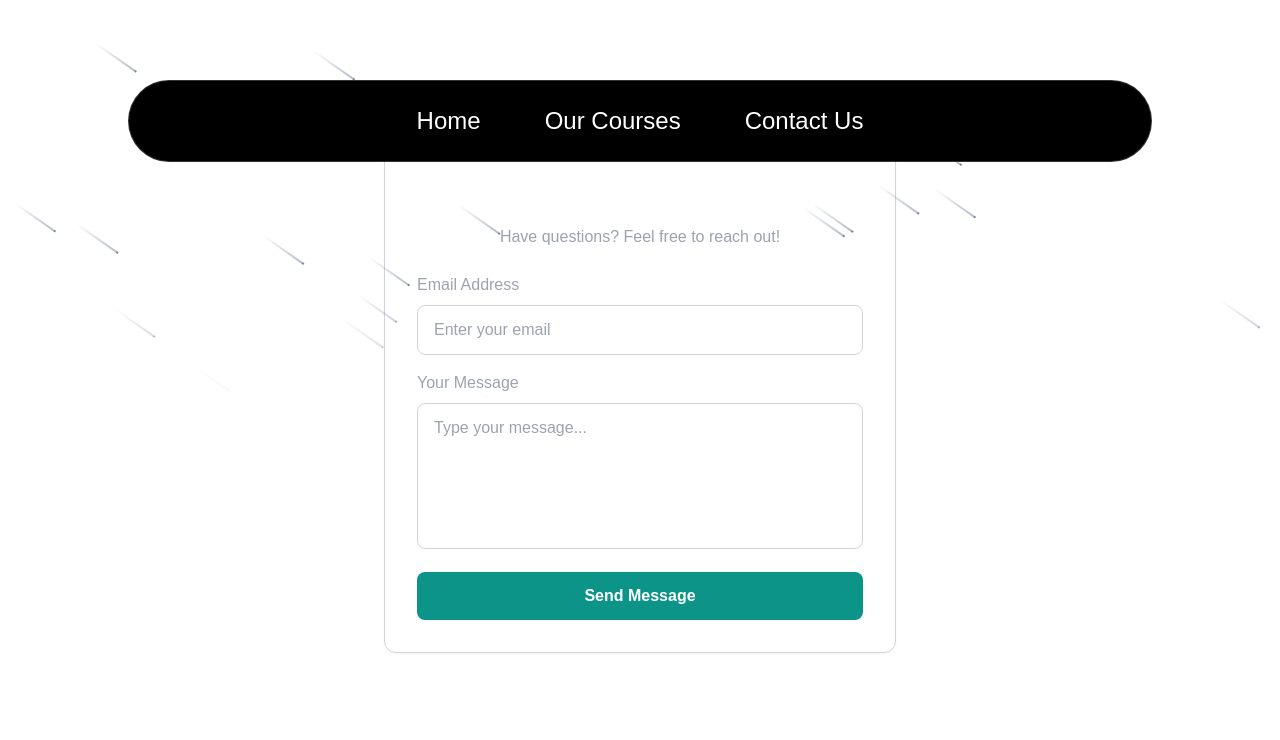
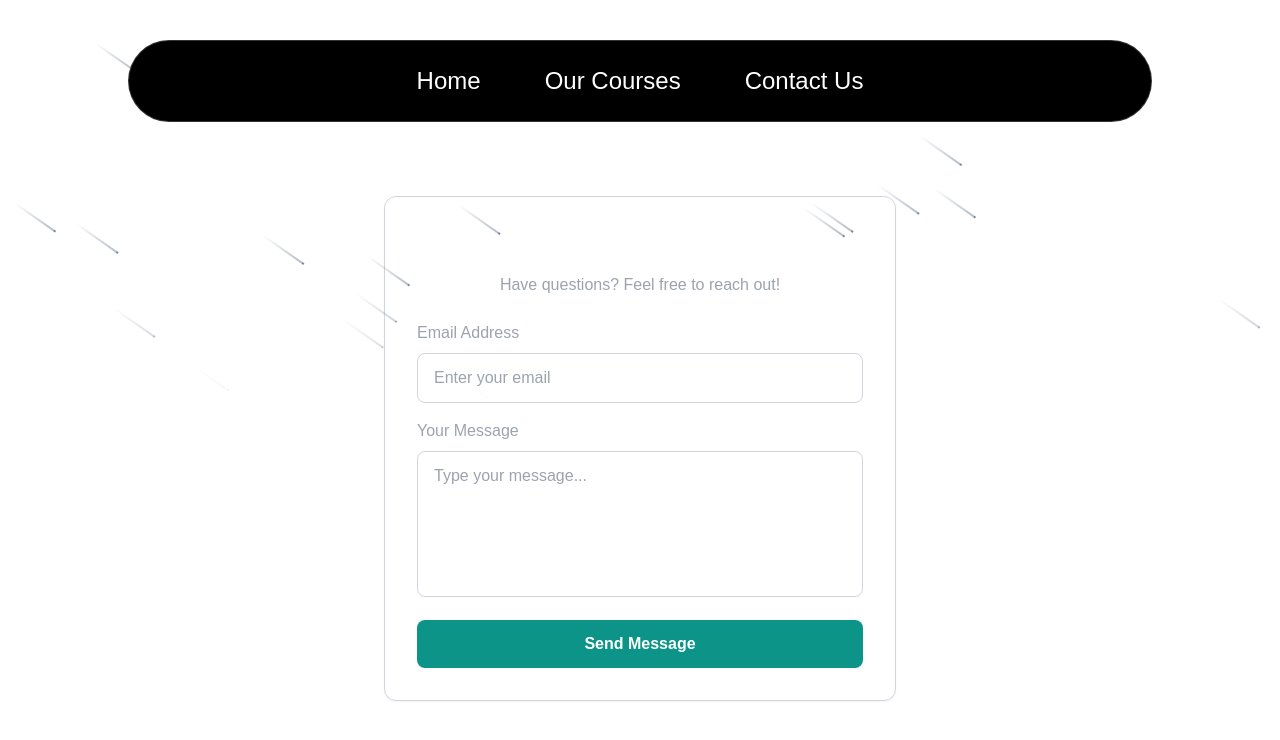
Before and after one commit to syedhisham/Music-Academy-Project, a Next.js app: page /contact in a window 1280 px wide. Shown: the top 740 px of the page. Built offline with nearby package versions, Linux system fonts and the light colour scheme.

Commit message:
update: adjust layout and styling in contact page and navbar

```diff
--- a/src/app/contact/page.tsx
+++ b/src/app/contact/page.tsx
@@ -2,7 +2,7 @@ import { Meteors } from "@/components/ui/meteors";
 
 const Page = () => {
   return (
-    <div className="flex items-center justify-center min-h-screen p-6">
+    <div className="flex items-center justify-center min-h-screen p-6 mt-12">
       <div className="max-w-lg w-full p-8 border border-gray-300 rounded-xl shadow-sm">
         <h2 className="text-3xl font-semibold dark:text-white text-center">
           Contact Us
--- a/src/components/Navbar.tsx
+++ b/src/components/Navbar.tsx
@@ -9,7 +9,7 @@ const Navbar = ({ className }: { className?: string }) => {
   return (
     <div
       className={cn(
-        "fixed top-0 md:top-20 inset-x-0 max-w-5xl mx-auto z-50",
+        "absolute top-0 md:top-10 inset-x-0 max-w-5xl mx-auto z-50",
         className
       )}
     >
@@ -23,7 +23,7 @@ const Navbar = ({ className }: { className?: string }) => {
             ></MenuItem>
           </Link>
           <MenuItem setActive={setActive} active={active} item="Our Courses">
-            <div className="flex flex-col space-y-5 text-sm md:text-2xl">
+            <div className="flex flex-col space-y-5 text-sm font-bold">
               <HoveredLink href="/courses">All Courses</HoveredLink>
               <HoveredLink href="/courses">Basic Music Theory</HoveredLink>
               <HoveredLink href="/courses">Advanced Composition</HoveredLink>
```
